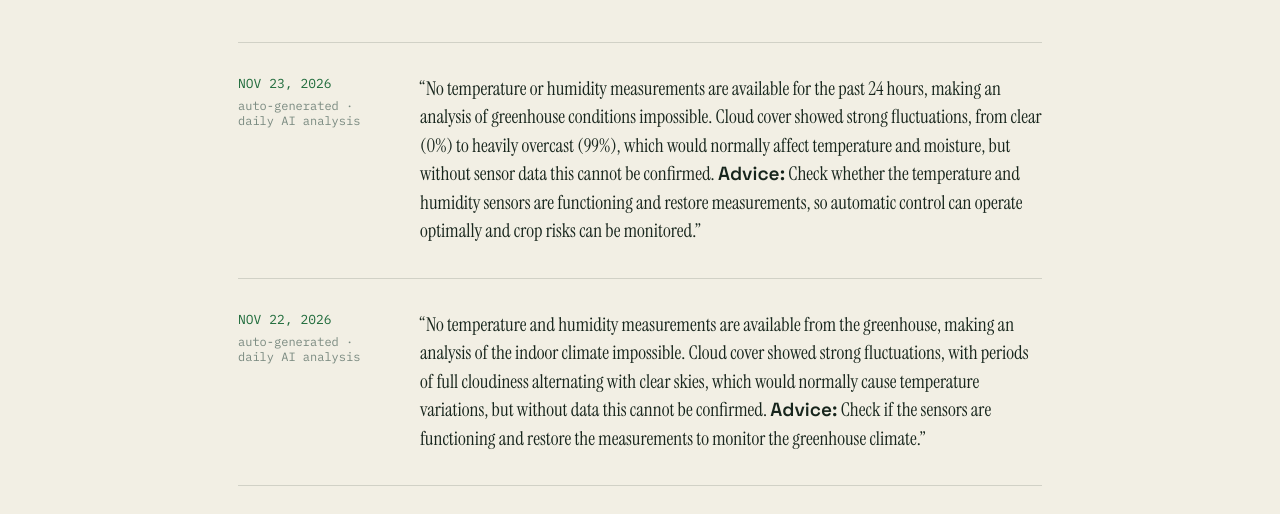
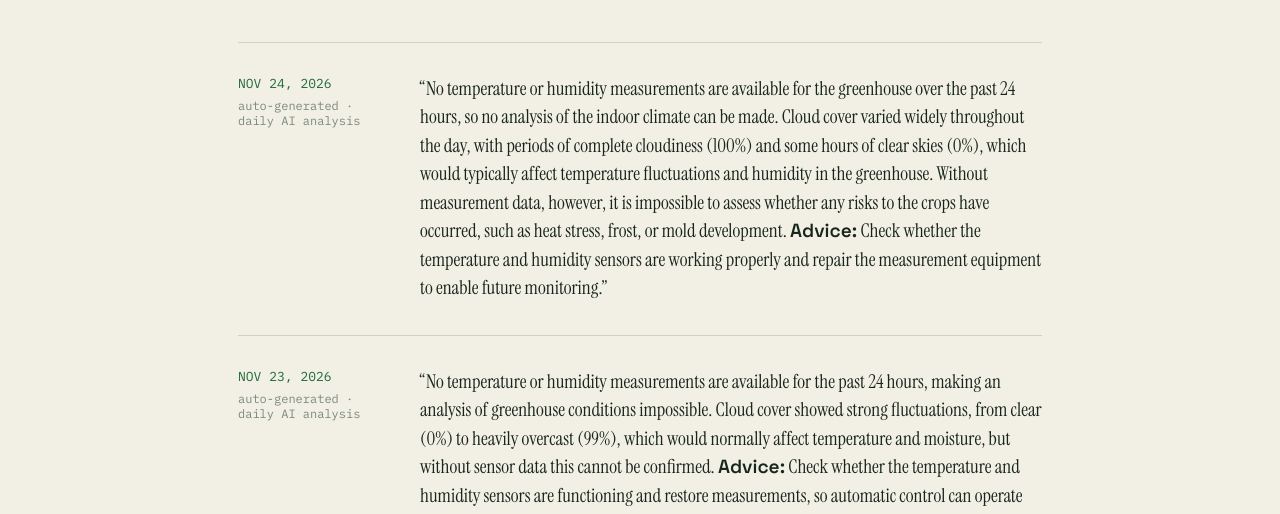
Before and after one commit to TheAutonomousgreenhouse/autonomousgreenhouse-site, a plain HTML site: page ai-analyses.html in a window 1280 px wide. Shown: the part 263-777 px from the top of the page. Drawn offline with Linux system fonts and the light colour scheme.

Commit message:
Daily AI analysis: NOV 24, 2026

```diff
--- a/ai-analyses.html
+++ b/ai-analyses.html
@@ -35,6 +35,16 @@
   <h1 class="build-log-title">Every night, read back to you.</h1>
   <div class="phase-list">
     <!-- DAILY-ANALYSIS-START — kas/scripts/daily-analysis-site-update.mjs inserts new phase-rows right after this marker -->
+    <div class="phase-row" data-auto-ts="1795478426607">
+      <div>
+        <div class="phase-tag">NOV 24, 2026</div>
+        <div class="phase-status">auto-generated &middot; daily AI analysis</div>
+      </div>
+      <div>
+        <p class="analysis-quote">&ldquo;No temperature or humidity measurements are available for the greenhouse over the past 24 hours, so no analysis of the indoor climate can be made. Cloud cover varied widely throughout the day, with periods of complete cloudiness (100%) and some hours of clear skies (0%), which would typically affect temperature fluctuations and humidity in the greenhouse. Without measurement data, however, it is impossible to assess whether any risks to the crops have occurred, such as heat stress, frost, or mold development.
+<strong>Advice:</strong> Check whether the temperature and humidity sensors are working properly and repair the measurement equipment to enable future monitoring.&rdquo;</p>
+      </div>
+    </div>
     <div class="phase-row" data-auto-ts="1795392023371">
       <div>
         <div class="phase-tag">NOV 23, 2026</div>
```
Also changed, not shown: index.html (+4 -3 lines).
